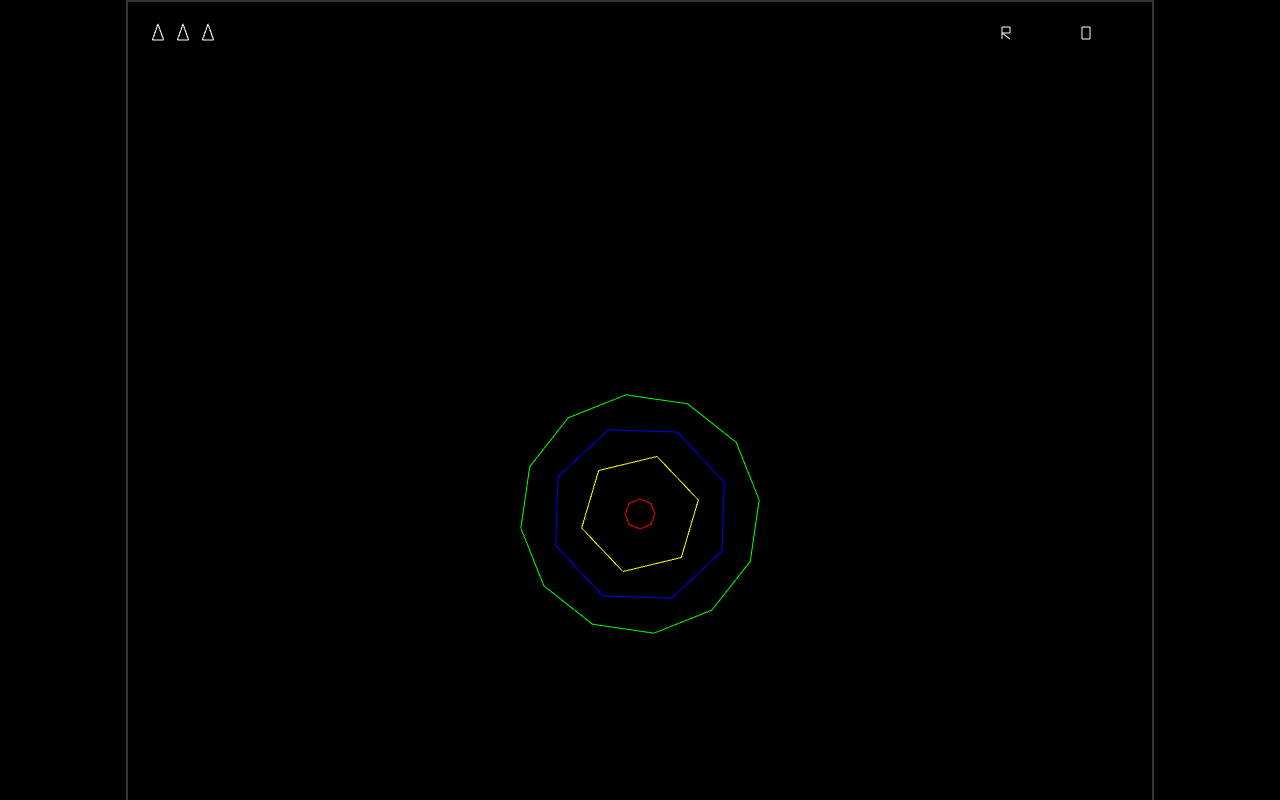
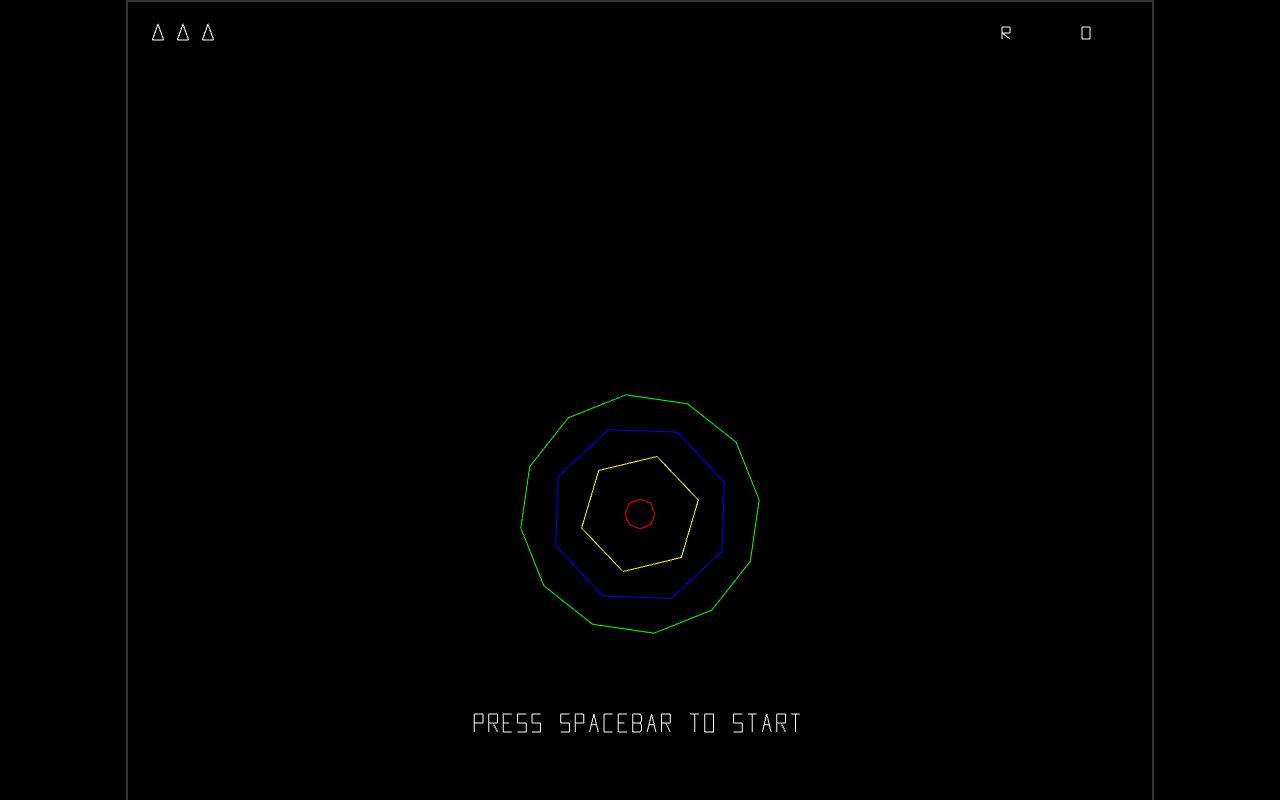
Before and after one commit to brighams/StarCastle, a plain HTML site: page starcastle.html in a window 1280 px wide. Shown: the top 800 px of the page. Drawn offline with Linux system fonts and the light colour scheme.

Commit message:
game over working

```diff
--- a/starcastle.html
+++ b/starcastle.html
@@ -359,6 +359,63 @@
         draw_line(digit_x + digit_width, round_y, digit_x + digit_width, round_y + digit_height, transform, [1.0, 1.0, 1.0, 1.0])
         draw_line(digit_x, round_y + digit_height, digit_x + digit_width, round_y + digit_height, transform, [1.0, 1.0, 1.0, 1.0])
       }
+
+      // Draw "Press Spacebar to Start" when game over
+      if (game_over) {
+        draw_text("PRESS SPACEBAR TO START", CENTER_X, CENTER_Y + 200, 3, transform, [1.0, 1.0, 1.0, 1.0])
+      }
+    }
+
+    // Letter definitions for WebGL line rendering
+    const letter_strokes = {
+      'P': [[0,0,0,1],[0,0,0.6,0],[0.6,0,0.6,0.5],[0.6,0.5,0,0.5]],
+      'R': [[0,0,0,1],[0,0,0.6,0],[0.6,0,0.6,0.5],[0.6,0.5,0,0.5],[0.3,0.5,0.6,1]],
+      'E': [[0,0,0,1],[0,0,0.6,0],[0,0.5,0.4,0.5],[0,1,0.6,1]],
+      'S': [[0.6,0,0,0],[0,0,0,0.5],[0,0.5,0.6,0.5],[0.6,0.5,0.6,1],[0.6,1,0,1]],
+      ' ': [],
+      'A': [[0,1,0.3,0],[0.3,0,0.6,1],[0.1,0.6,0.5,0.6]],
+      'C': [[0.6,0,0,0],[0,0,0,1],[0,1,0.6,1]],
+      'B': [[0,0,0,1],[0,0,0.5,0],[0.5,0,0.6,0.1],[0.6,0.1,0.6,0.4],[0.6,0.4,0.5,0.5],[0.5,0.5,0,0.5],[0.5,0.5,0.6,0.6],[0.6,0.6,0.6,0.9],[0.6,0.9,0.5,1],[0.5,1,0,1]],
+      'T': [[0,0,0.6,0],[0.3,0,0.3,1]],
+      'O': [[0,0,0.6,0],[0.6,0,0.6,1],[0.6,1,0,1],[0,1,0,0]],
+      'D': [[0,0,0,1],[0,0,0.5,0],[0.5,0,0.6,0.2],[0.6,0.2,0.6,0.8],[0.6,0.8,0.5,1],[0.5,1,0,1]],
+      'F': [[0,0,0,1],[0,0,0.6,0],[0,0.5,0.4,0.5]],
+      'G': [[0.6,0,0,0],[0,0,0,1],[0,1,0.6,1],[0.6,1,0.6,0.5],[0.6,0.5,0.3,0.5]],
+      'H': [[0,0,0,1],[0.6,0,0.6,1],[0,0.5,0.6,0.5]],
+      'I': [[0,0,0.6,0],[0.3,0,0.3,1],[0,1,0.6,1]],
+      'J': [[0.6,0,0.6,1],[0.6,1,0,1],[0,1,0,0.7]],
+      'K': [[0,0,0,1],[0.6,0,0,0.5],[0,0.5,0.6,1]],
+      'L': [[0,0,0,1],[0,1,0.6,1]],
+      'M': [[0,1,0,0],[0,0,0.3,0.5],[0.3,0.5,0.6,0],[0.6,0,0.6,1]],
+      'N': [[0,1,0,0],[0,0,0.6,1],[0.6,1,0.6,0]],
+      'Q': [[0,0,0.6,0],[0.6,0,0.6,1],[0.6,1,0,1],[0,1,0,0],[0.4,0.7,0.7,1.1]],
+      'U': [[0,0,0,1],[0,1,0.6,1],[0.6,1,0.6,0]],
+      'V': [[0,0,0.3,1],[0.3,1,0.6,0]],
+      'W': [[0,0,0,1],[0,1,0.3,0.5],[0.3,0.5,0.6,1],[0.6,1,0.6,0]],
+      'X': [[0,0,0.6,1],[0.6,0,0,1]],
+      'Y': [[0,0,0.3,0.5],[0.6,0,0.3,0.5],[0.3,0.5,0.3,1]],
+      'Z': [[0,0,0.6,0],[0.6,0,0,1],[0,1,0.6,1]]
+    }
+
+    const draw_text = (text, x, y, scale, transform, color) => {
+      const char_width = 0.8 * scale * 6
+      const char_height = scale * 6
+      const total_width = text.length * char_width
+      let cursor_x = x - total_width / 2
+
+      for (const char of text) {
+        const strokes = letter_strokes[char]
+        if (strokes) {
+          for (const stroke of strokes) {
+            const x1 = cursor_x + stroke[0] * char_width
+            const y1 = y + stroke[1] * char_height
+            const x2 = cursor_x + stroke[2] * char_width
+            const y2 = y + stroke[3] * char_height
+            draw_line(x1, y1, x2, y2, transform, color)
+          }
+        }
+        cursor_x += char_width
+      }
     }
 
     // Game logic
@@ -552,7 +609,6 @@
 
               face.destroyed = true
               player_bullets.splice(i, 1)
-              score += 50
               bullet_hit = true
               break
             }
@@ -582,7 +638,6 @@
             // Remove bullet and enemy
             player_bullets.splice(i, 1)
             enemies.splice(j, 1)
-            score += 100
             break
           }
         }
```
